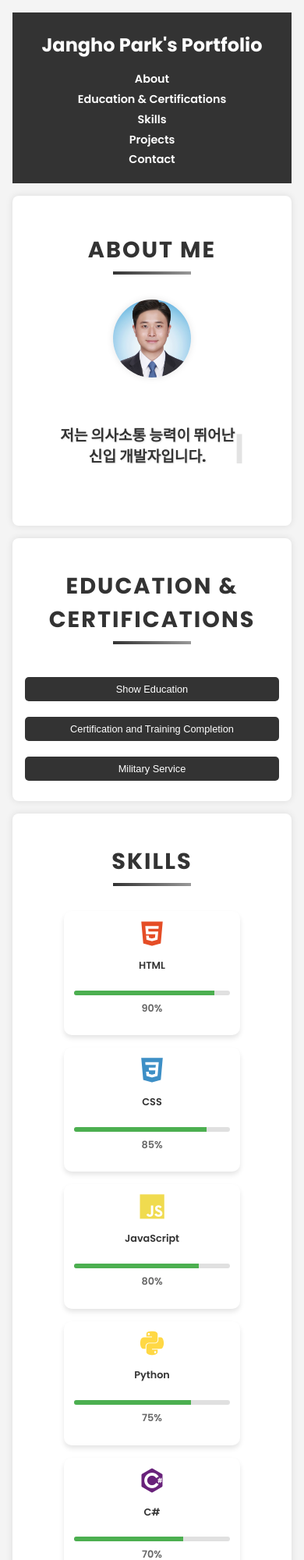
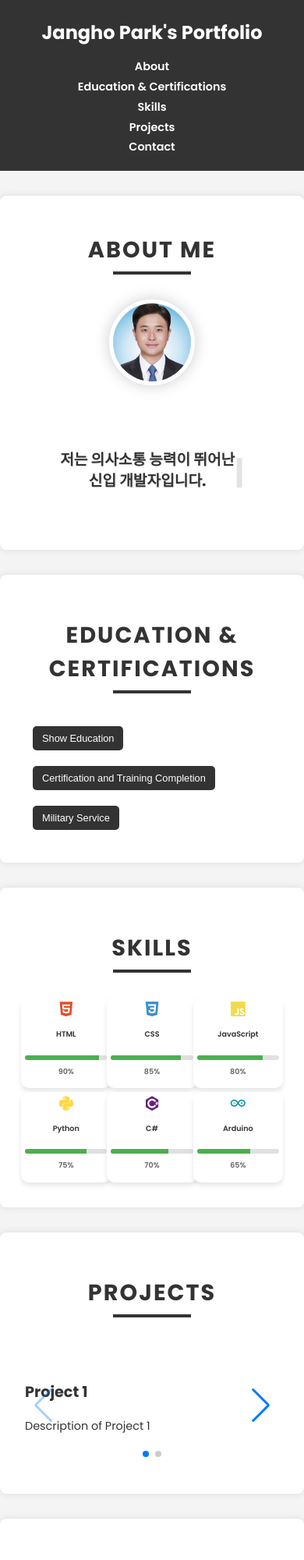
Before and after one commit to hohojang/my-portfolio, a plain HTML site: page index.html in a window 390 px wide. Shown: the top 2000 px of the page at 78% size. Drawn offline with nearby package versions, Linux system fonts and the light colour scheme.

Commit message:
Update style.css

```diff
--- a/styles/style.css
+++ b/styles/style.css
@@ -96,158 +96,23 @@ section.visible {
     transform: translateX(-50%);
     width: 100px;
     height: 4px;
-    background: linear-gradient(to right, #333, #999);
-}
-
-.project {
-    margin-bottom: 1.5rem;
+    background-color: #333;
 }
 
 .profile-container {
-    display: flex;
-    justify-content: center;
-    align-items: center;
-    margin-bottom: 1rem;
+    text-align: center;
+    margin-bottom: 2rem;
 }
 
 .profile-photo {
+    width: 200px;
+    height: 200px;
     border-radius: 50%;
-    width: 150px;
-    height: 150px;
     object-fit: cover;
-    box-shadow: 0 0 10px rgba(0, 0, 0, 0.1);
+    border: 5px solid #fff;
+    box-shadow: 0 0 20px rgba(0, 0, 0, 0.2);
 }
 
-html {
-    scroll-behavior: smooth;
-}
-
-.swiper-container {
-    width: 100%;
-    padding-top: 50px;
-    padding-bottom: 50px;
-    overflow: visible;
-}
-
-.swiper-slide {
-    background-position: center;
-    background-size: cover;
-    width: 300px;
-    height: 300px;
-}
-
-.project {
-    background: #fff;
-    padding: 20px;
-    border-radius: 10px;
-    box-shadow: 0 4px 6px rgba(0, 0, 0, 0.1);
-    transition: transform 0.3s ease;
-}
-
-.project:hover {
-    transform: translateY(-10px);
-}
-
-#contact p {
-    font-size: 1.2rem;
-    margin: 1rem 0;
-    padding: 1rem;
-    background: linear-gradient(145deg, #e6e6e6, #ffffff);
-    border-radius: 10px;
-    box-shadow: 5px 5px 15px #d1d1d1, -5px -5px 15px #ffffff;
-    transition: all 0.3s ease;
-    display: flex;
-    align-items: center;
-}
-
-#contact p:hover {
-    transform: translateY(-5px);
-    box-shadow: 8px 8px 20px #d1d1d1, -8px -8px 20px #ffffff;
-}
-
-#contact a {
-    color: #333;
-    text-decoration: none;
-    font-weight: 600;
-    transition: color 0.3s ease;
-    margin-left: 10px;
-}
-
-#contact a:hover {
-    color: #0366d6;
-    text-decoration: underline;
-}
-
-@media (max-width: 768px) {
-    body {
-        padding: 1rem;
-    }
-
-    header {
-        padding: 1rem;
-    }
-
-    nav ul li {
-        display: block;
-        margin: 0.5rem 0;
-    }
-
-    section {
-        padding: 1rem;
-        margin: 1rem 0;
-    }
-
-    .profile-photo {
-        width: 100px;
-        height: 100px;
-    }
-
-    .swiper-container {
-        touch-action: pan-y;
-    }
-
-    /* Education & Certifications 섹션 모바일 스타일 */
-    .education-container {
-        display: flex;
-        flex-direction: column;
-        align-items: center;
-    }
-
-    .education-container button {
-        width: 100%;
-        margin: 5px 0;
-        font-size: 0.9rem;
-        padding: 8px 12px;
-    }
-
-    .content-box {
-        width: 100%;
-        font-size: 0.9rem;
-    }
-
-    /* Skills 섹션 모바일 스타일 */
-    .skill {
-        width: 120px;
-    }
-
-    .skill i {
-        font-size: 2.5rem;
-    }
-
-    .skill p {
-        font-size: 0.9rem;
-    }
-
-    .skill-bar {
-        height: 8px;
-    }
-
-    .skill-level {
-        font-size: 0.8rem;
-    }
-}
-
-/* Skills 컨테이너 레이아웃 수정 */
 .skills-container {
     display: grid;
     grid-template-columns: repeat(3, 1fr);
@@ -305,36 +170,6 @@ html {
     color: #666;
 }
 
-@media (max-width: 768px) {
-    .skills-container {
-        grid-template-columns: repeat(2, 1fr);
-    }
-
-    .skill {
-        width: 150px;
-    }
-
-    .skill i {
-        font-size: 2.5rem;
-    }
-
-    .skill p {
-        font-size: 0.9rem;
-    }
-
-    .skill-bar {
-        height: 8px;
-    }
-
-    .skill-level {
-        font-size: 0.8rem;
-    }
-}
-
-#skills {
-    text-align: center;
-}
-
 #typing-text {
     font-size: 2.5rem;
     font-weight: 700;
@@ -366,13 +201,6 @@ html {
     align-items: center;
     justify-content: center;
     text-align: center;
-}
-
-@media (max-width: 768px) {
-    #typing-text {
-        font-size: 1.8rem;
-        min-height: 5.4rem;
-    }
 }
 
 .education-container button {
@@ -412,7 +240,6 @@ html {
     align-items: center;
 }
 
-/* 반응형 디자인 개선 */
 @media (max-width: 768px) {
     body {
         font-size: 14px;
@@ -464,21 +291,21 @@ html {
     }
 
     .skills-container {
-        grid-template-columns: repeat(2, 1fr);
-        gap: 1rem;
+        grid-template-columns: repeat(3, 1fr);
+        gap: 0.5rem;
     }
 
     .skill {
-        width: 130px;
-        padding: 0.8rem;
+        width: 100%;
+        padding: 0.5rem;
     }
 
     .skill i {
-        font-size: 2rem;
+        font-size: 1.5rem;
     }
 
     .skill p {
-        font-size: 0.8rem;
+        font-size: 0.7rem;
     }
 
     .skill-bar {
@@ -524,12 +351,22 @@ html {
     }
 
     .skills-container {
-        grid-template-columns: repeat(1, 1fr);
+        grid-template-columns: repeat(3, 1fr);
+        gap: 0.3rem;
     }
 
     .skill {
         width: 100%;
-        max-width: 200px;
+        max-width: none;
+        padding: 0.3rem;
+    }
+
+    .skill i {
+        font-size: 1.2rem;
+    }
+
+    .skill p {
+        font-size: 0.6rem;
     }
 
     .swiper-slide {
```
